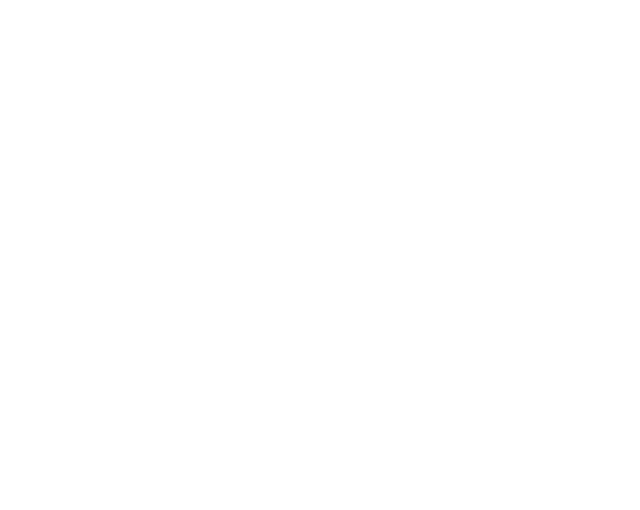
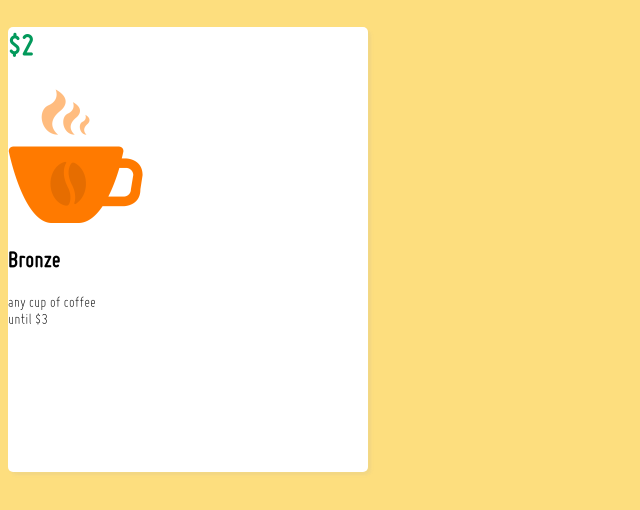
Before and after one commit to artofnext/br_hw_16_cup_plans, a website: page index.html in a window 1280 px wide. Shown: the whole page, without its empty margins (0-640 px from the left). Drawn offline with Linux system fonts and the light colour scheme; files whose address does not match are found by name.

Commit message:
add first card

```diff
--- a/css/styles.scss
+++ b/css/styles.scss
@@ -21,3 +21,22 @@
     font-weight: lighter;
     font-style: normal;
 }
+
+body {
+    background-color: #fdde7e;
+    font-family: miso, Arial, Helvetica, sans-serif;
+}
+
+h1 {
+    color: #02995b;
+    font-size: 2em;
+    font-weight: bold;
+}
+
+article {
+    width: 360px;
+    height: 445px;
+    background-color: white;
+    border-radius: 5px;
+    box-shadow: 3px 3px 3px #aaaaaa22;
+}
--- a/index.html
+++ b/index.html
@@ -13,7 +13,14 @@
 </head>
 <body>
     <main>
-
+        <article>
+            <h1>$2</h1>
+            <div class="image">
+                <img src="img/bronze_cup.png" alt="bronze cup of coffee">
+            </div>
+            <h2>Bronze</h2>
+            <p>any cup of coffee<br>until $3</p>
+        </article>
 
     </main>
 </body>
```
Also changed, not shown: css/styles.css.
